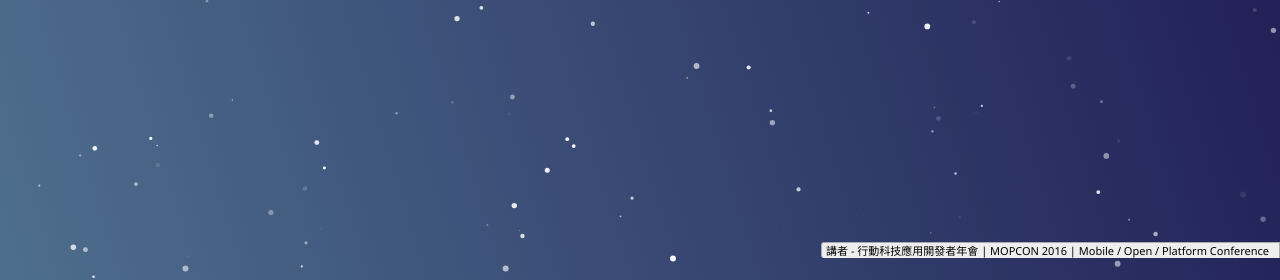
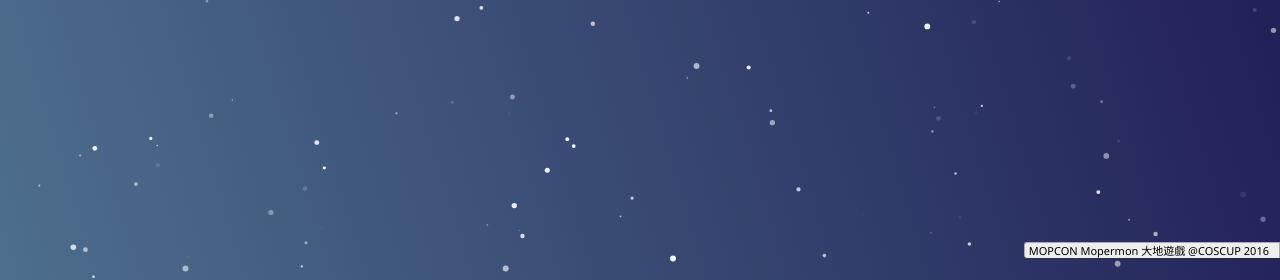
Before and after one commit to MOPCON/events, a plain HTML site: page coscup-2016.html in a window 1280 px wide. Shown: the part 542-822 px from the top of the page. Drawn offline with Linux system fonts and the light colour scheme.

Commit message:
modify footer wording

```diff
--- a/coscup-2016.html
+++ b/coscup-2016.html
@@ -367,4 +367,4 @@
     </div>
 
 
-<div id="goog-gt-tt" class="skiptranslate" dir="ltr"><div style="padding: 8px;"><div><div class="logo"><img src="./coscup-2016_files/translate_24dp.png" width="20" height="20"></div></div></div><div class="top" style="padding: 8px; float: left; width: 100%;"><h1 class="title gray">原文</h1></div><div class="middle" style="padding: 8px;"><div class="original-text"></div></div><div class="bottom" style="padding: 8px;"><div class="activity-links"><span class="activity-link">建議更好的譯法</span><span class="activity-link"></span></div><div class="started-activity-container"><hr style="color: #CCC; background-color: #CCC; height: 1px; border: none;"><div class="activity-root"></div></div></div><div class="status-message" style="display: none;"></div></div><div id="chrome_extension_statusbar" style="line-height: 14px; bottom: 0px; right: 0px; text-align: right; z-index: 2147483647; position: fixed; display: block; height: 16px; margin: 0px; padding: 1px 10px 1px 4px; font-size: 11px; font-family: &quot;Segoe UI&quot;, &quot;Lucida Grande&quot;, sans-serif; color: rgb(0, 0, 0); border-top-width: 1px; border-style: solid solid none; border-top-color: rgb(170, 170, 170); border-left-width: 1px; border-left-color: rgb(170, 170, 170); border-right-width: 1px; border-right-color: rgb(170, 170, 170); border-radius: 3px 0px 0px 3px; word-wrap: break-word; background-color: rgb(238, 238, 238);">講者 - 行動科技應用開發者年會 | MOPCON 2016 | Mobile / Open / Platform Conference</div></body></html>
+<div id="goog-gt-tt" class="skiptranslate" dir="ltr"><div style="padding: 8px;"><div><div class="logo"><img src="./coscup-2016_files/translate_24dp.png" width="20" height="20"></div></div></div><div class="top" style="padding: 8px; float: left; width: 100%;"><h1 class="title gray">原文</h1></div><div class="middle" style="padding: 8px;"><div class="original-text"></div></div><div class="bottom" style="padding: 8px;"><div class="activity-links"><span class="activity-link">建議更好的譯法</span><span class="activity-link"></span></div><div class="started-activity-container"><hr style="color: #CCC; background-color: #CCC; height: 1px; border: none;"><div class="activity-root"></div></div></div><div class="status-message" style="display: none;"></div></div><div id="chrome_extension_statusbar" style="line-height: 14px; bottom: 0px; right: 0px; text-align: right; z-index: 2147483647; position: fixed; display: block; height: 16px; margin: 0px; padding: 1px 10px 1px 4px; font-size: 11px; font-family: &quot;Segoe UI&quot;, &quot;Lucida Grande&quot;, sans-serif; color: rgb(0, 0, 0); border-top-width: 1px; border-style: solid solid none; border-top-color: rgb(170, 170, 170); border-left-width: 1px; border-left-color: rgb(170, 170, 170); border-right-width: 1px; border-right-color: rgb(170, 170, 170); border-radius: 3px 0px 0px 3px; word-wrap: break-word; background-color: rgb(238, 238, 238);">MOPCON Mopermon 大地遊戲 @COSCUP 2016</div></body></html>
```
